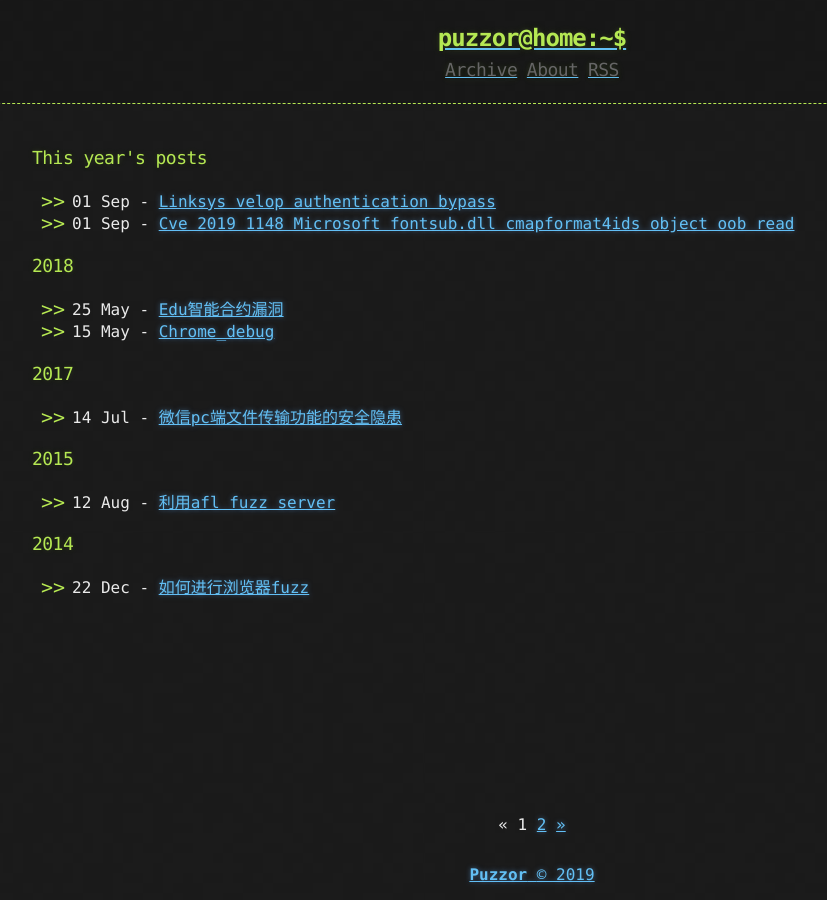
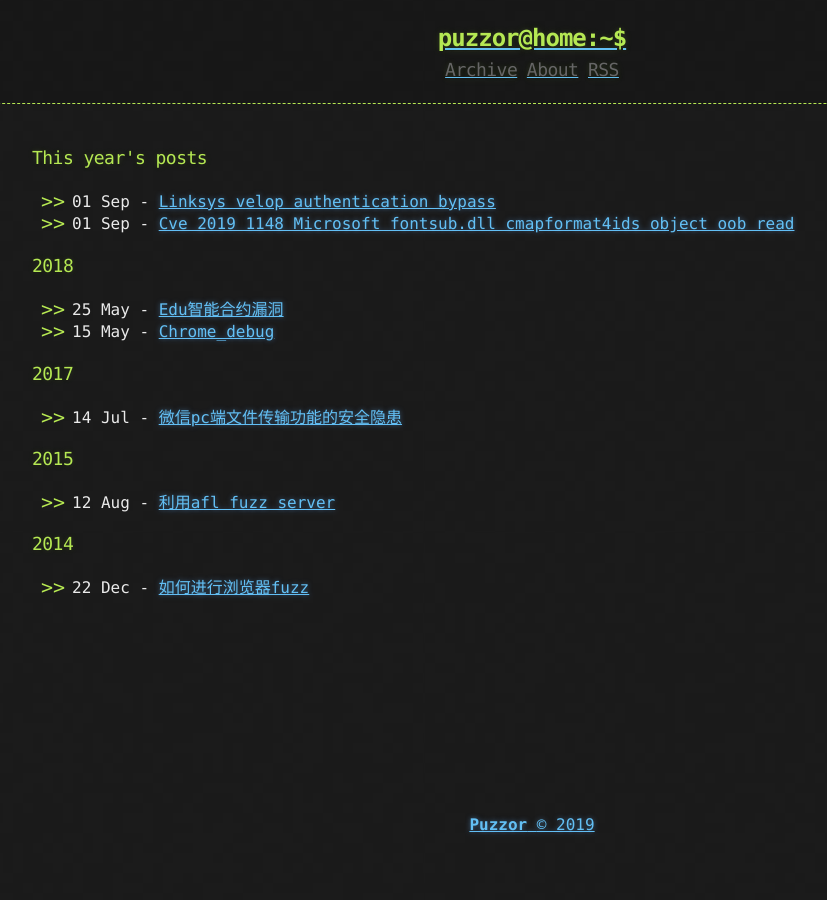
Before and after one commit to Puzzor/puzzor.github.io, a Jekyll site: the page built from index.html, in a window 1280 px wide. Shown: the whole page, without its empty margins (108-935 px from the left). Built offline with Jekyll 4.4.1, drawn with Linux system fonts in a browser that asks for light colours; the list of posts is cut into pages by our own code.

Commit message:
change paginate

```diff
--- a/_config.yml
+++ b/_config.yml
@@ -10,7 +10,7 @@ baseurl: /
 source: .
 destination: ./_site
 permalink: /:title
-paginate: 5
+paginate: 50
 paginate_path: /page/:num/
 
 defaults:
```
